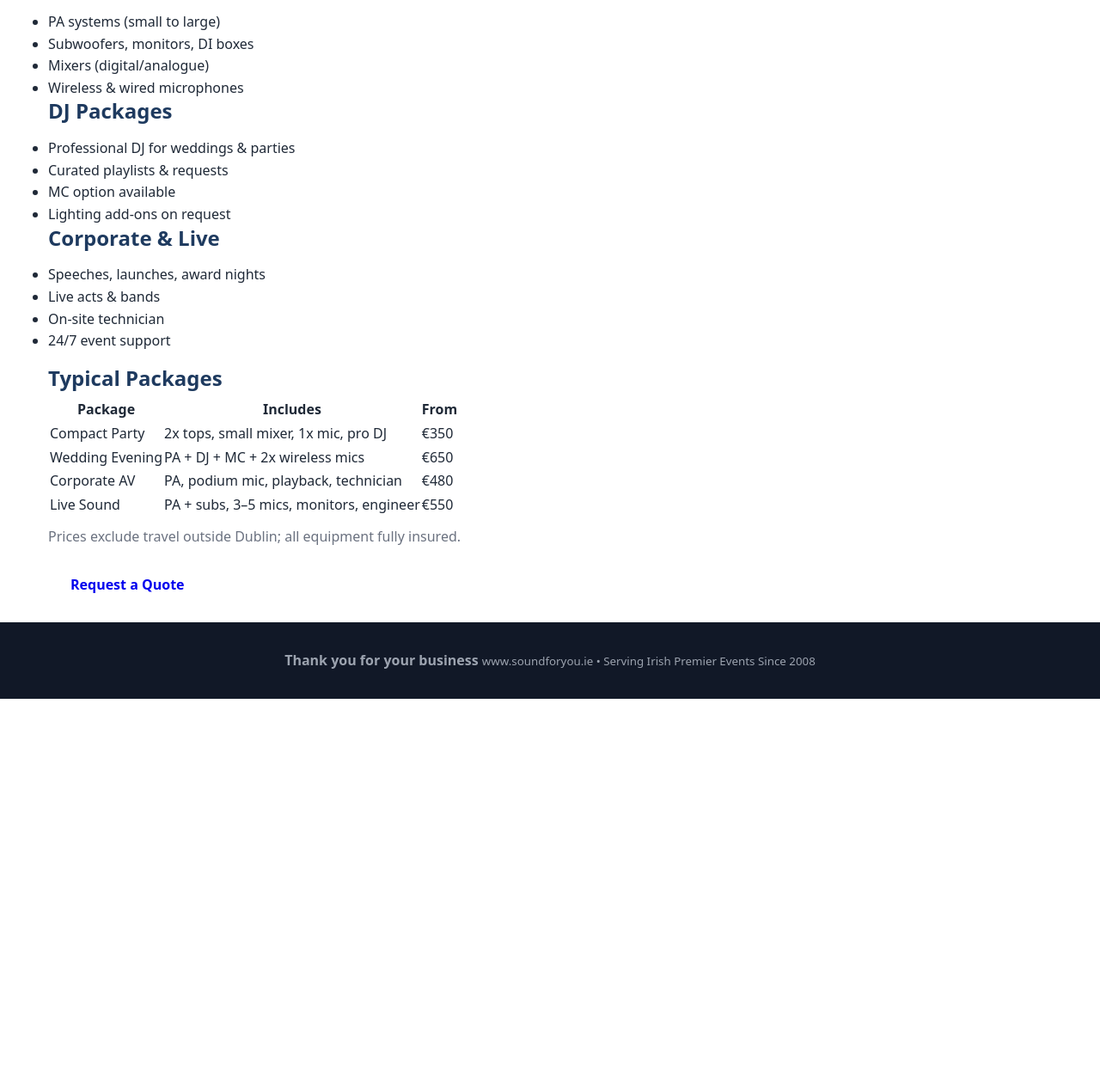
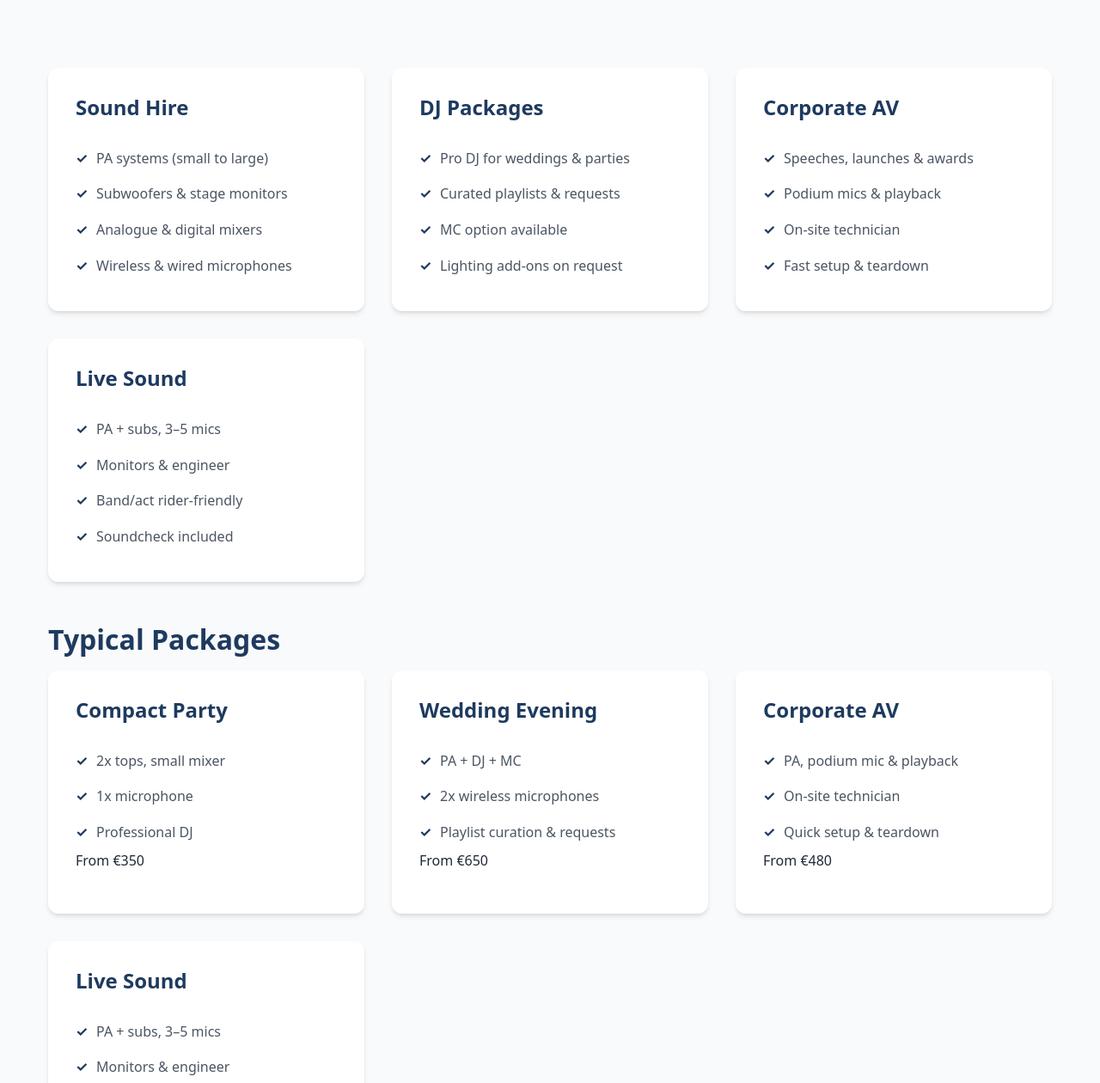
Before and after one commit to DisMurr/soundforyou-site, a plain HTML site: page services.html in a window 1280 px wide. Shown: the part 250-1510 px from the top of the page at 86% size. Before the commit the page ends 1063 px from the top, so only its background shows below. Drawn offline with Linux system fonts and the light colour scheme.

Commit message:
feat(services): align with new design — page hero, service cards, packages, and CTA

```diff
--- a/services.html
+++ b/services.html
@@ -1,91 +1,135 @@
 <!DOCTYPE html>
 <html lang="en">
   <head>
-  <meta charset="utf-8"/>
-  <meta name="viewport" content="width=device-width, initial-scale=1"/>
+    <meta charset="utf-8" />
+    <meta name="viewport" content="width=device-width, initial-scale=1" />
     <title>Services • SoundForYou</title>
-  <meta name="description" content="Sound equipment hire, wedding & party DJs, corporate AV, and live sound packages. Delivery, setup and on-site engineer available."/>
-  <link rel="stylesheet" href="/styles.css"/>
+    <meta
+      name="description"
+      content="Sound equipment hire, wedding & party DJs, corporate AV, and live sound packages. Delivery, setup and on-site engineer available."
+    />
+    <link rel="icon" href="/assets/logo.svg" type="image/svg+xml" />
+    <link rel="stylesheet" href="/styles.css" />
   </head>
   <body>
-  <header class="header">
-    <div class="container topbar">
-      <a class="brand" href="/"><img src="/assets/logo.svg" width="40" height="40" alt="SoundForYou"/><div><h1>SoundForYou</h1><small>Professional Sound Equipment Hire &amp; DJ Services</small></div></a>
-  <nav><a href="/">Home</a><a href="/services">Services</a><a href="/contact">Contact</a></nav>
-    </div>
+    <header>
+      <nav class="nav-container">
+        <a class="nav-brand" href="/">
+          <img src="/assets/logo.svg" alt="SoundForYou" class="logo" />
+          <span class="brand-name">SoundForYou</span>
+        </a>
+        <ul class="nav-links">
+          <li><a class="nav-link" href="/">Home</a></li>
+          <li><a class="nav-link active" href="/services" aria-current="page">Services</a></li>
+          <li><a class="nav-link" href="/contact">Contact</a></li>
+        </ul>
+      </nav>
     </header>
 
-  <section class="section">
+    <section class="page-hero">
       <div class="container">
-      <h2>Services & Equipment</h2>
-      <div class="grid-3" style="margin-top:14px;">
-        <div class="tile">
+        <h1>Services & Equipment</h1>
+        <p class="page-intro">From compact parties to full corporate and live sound—we’ve got you covered.</p>
+      </div>
+    </section>
+
+    <section class="services">
+      <div class="container">
+        <div class="services-grid">
+          <div class="service-card">
             <h3>Sound Hire</h3>
-          <ul>
+            <ul class="service-features">
               <li>PA systems (small to large)</li>
-            <li>Subwoofers, monitors, DI boxes</li>
-            <li>Mixers (digital/analogue)</li>
+              <li>Subwoofers & stage monitors</li>
+              <li>Analogue & digital mixers</li>
               <li>Wireless & wired microphones</li>
             </ul>
           </div>
-        <div class="tile">
+          <div class="service-card">
             <h3>DJ Packages</h3>
-          <ul>
-            <li>Professional DJ for weddings & parties</li>
+            <ul class="service-features">
+              <li>Pro DJ for weddings & parties</li>
               <li>Curated playlists & requests</li>
               <li>MC option available</li>
-            <li>Lighting add-ons on request</li>
+              <li>Lighting add‑ons on request</li>
             </ul>
           </div>
-        <div class="tile">
-          <h3>Corporate & Live</h3>
-          <ul>
-            <li>Speeches, launches, award nights</li>
-            <li>Live acts & bands</li>
-            <li>On-site technician</li>
-            <li>24/7 event support</li>
+          <div class="service-card">
+            <h3>Corporate AV</h3>
+            <ul class="service-features">
+              <li>Speeches, launches & awards</li>
+              <li>Podium mics & playback</li>
+              <li>On‑site technician</li>
+              <li>Fast setup & teardown</li>
+            </ul>
+          </div>
+          <div class="service-card">
+            <h3>Live Sound</h3>
+            <ul class="service-features">
+              <li>PA + subs, 3–5 mics</li>
+              <li>Monitors & engineer</li>
+              <li>Band/act rider‑friendly</li>
+              <li>Soundcheck included</li>
             </ul>
           </div>
         </div>
 
-      <div class="tile" style="margin-top:16px;">
-        <h3 style="margin:0 0 8px;color:#1e3a5f;">Typical Packages</h3>
-        <table class="pricetable">
-          <thead><tr><th>Package</th><th>Includes</th><th>From</th></tr></thead>
-          <tbody>
-            <tr>
-              <td>Compact Party</td>
-              <td>2x tops, small mixer, 1x mic, pro DJ</td>
-              <td>€350</td>
-            </tr>
-            <tr>
-              <td>Wedding Evening</td>
-              <td>PA + DJ + MC + 2x wireless mics</td>
-              <td>€650</td>
-            </tr>
-            <tr>
-              <td>Corporate AV</td>
-              <td>PA, podium mic, playback, technician</td>
-              <td>€480</td>
-            </tr>
-            <tr>
-              <td>Live Sound</td>
-              <td>PA + subs, 3–5 mics, monitors, engineer</td>
-              <td>€550</td>
-            </tr>
-          </tbody>
-        </table>
-        <p style="margin-top:10px;color:#6b7280;">Prices exclude travel outside Dublin; all equipment fully insured.</p>
+        <h2 style="margin-top:3rem;">Typical Packages</h2>
+        <div class="services-grid" style="margin-top:1rem;">
+          <div class="service-card">
+            <h3>Compact Party</h3>
+            <ul class="service-features">
+              <li>2x tops, small mixer</li>
+              <li>1x microphone</li>
+              <li>Professional DJ</li>
+            </ul>
+            <p class="price">From €350</p>
+          </div>
+          <div class="service-card">
+            <h3>Wedding Evening</h3>
+            <ul class="service-features">
+              <li>PA + DJ + MC</li>
+              <li>2x wireless microphones</li>
+              <li>Playlist curation & requests</li>
+            </ul>
+            <p class="price">From €650</p>
+          </div>
+          <div class="service-card">
+            <h3>Corporate AV</h3>
+            <ul class="service-features">
+              <li>PA, podium mic & playback</li>
+              <li>On‑site technician</li>
+              <li>Quick setup & teardown</li>
+            </ul>
+            <p class="price">From €480</p>
+          </div>
+          <div class="service-card">
+            <h3>Live Sound</h3>
+            <ul class="service-features">
+              <li>PA + subs, 3–5 mics</li>
+              <li>Monitors & engineer</li>
+              <li>Band/act ready</li>
+            </ul>
+            <p class="price">From €550</p>
+          </div>
         </div>
 
-  <p style="margin-top:16px;"><a class="btn" href="/contact">Request a Quote</a></p>
+        <p style="margin-top:10px;color:#6b7280;">Prices exclude travel outside Dublin; all equipment fully insured.</p>
+        <p style="margin-top:16px;"><a class="btn btn-primary" href="/contact">Request a Quote</a></p>
       </div>
     </section>
 
-  <footer class="footer">
+    <section class="cta-section">
       <div class="container">
-      <strong>Thank you for your business</strong>
-      <small>www.soundforyou.ie • Serving Irish Premier Events Since 2008</small>
+        <h2>Tell us about your event</h2>
+        <p>We’ll recommend the right package and tailor a setup for your venue and audience.</p>
+        <a class="btn btn-primary" href="/contact">Get a Free Quote</a>
+      </div>
+    </section>
+
+    <footer>
+      <div class="container">
+        <p>&copy; 2025 SoundForYou • Serving Irish Premier Events Since 2008</p>
       </div>
     </footer>
   </body>
```
Lines whose indentation alone changed are shown as unchanged.
